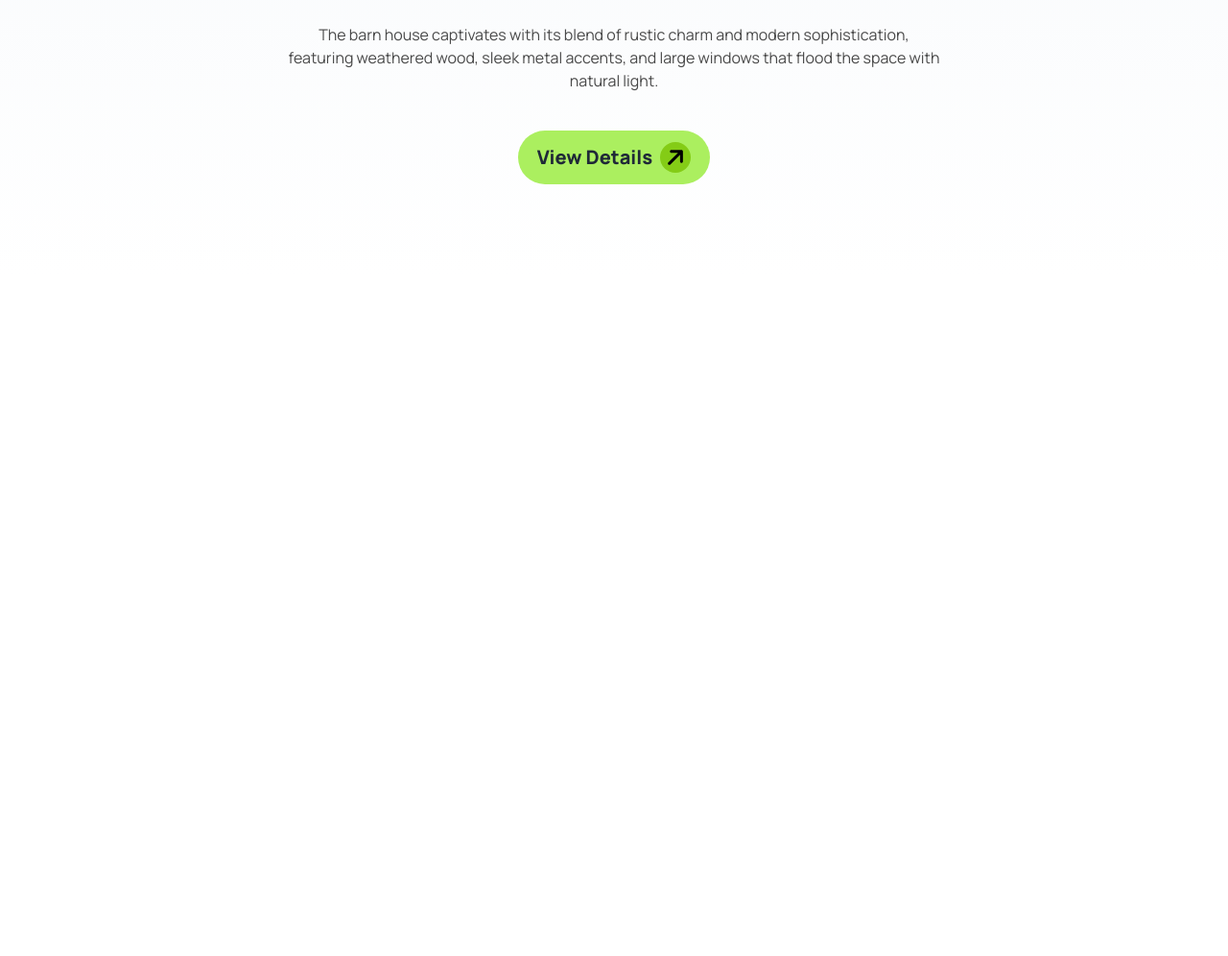
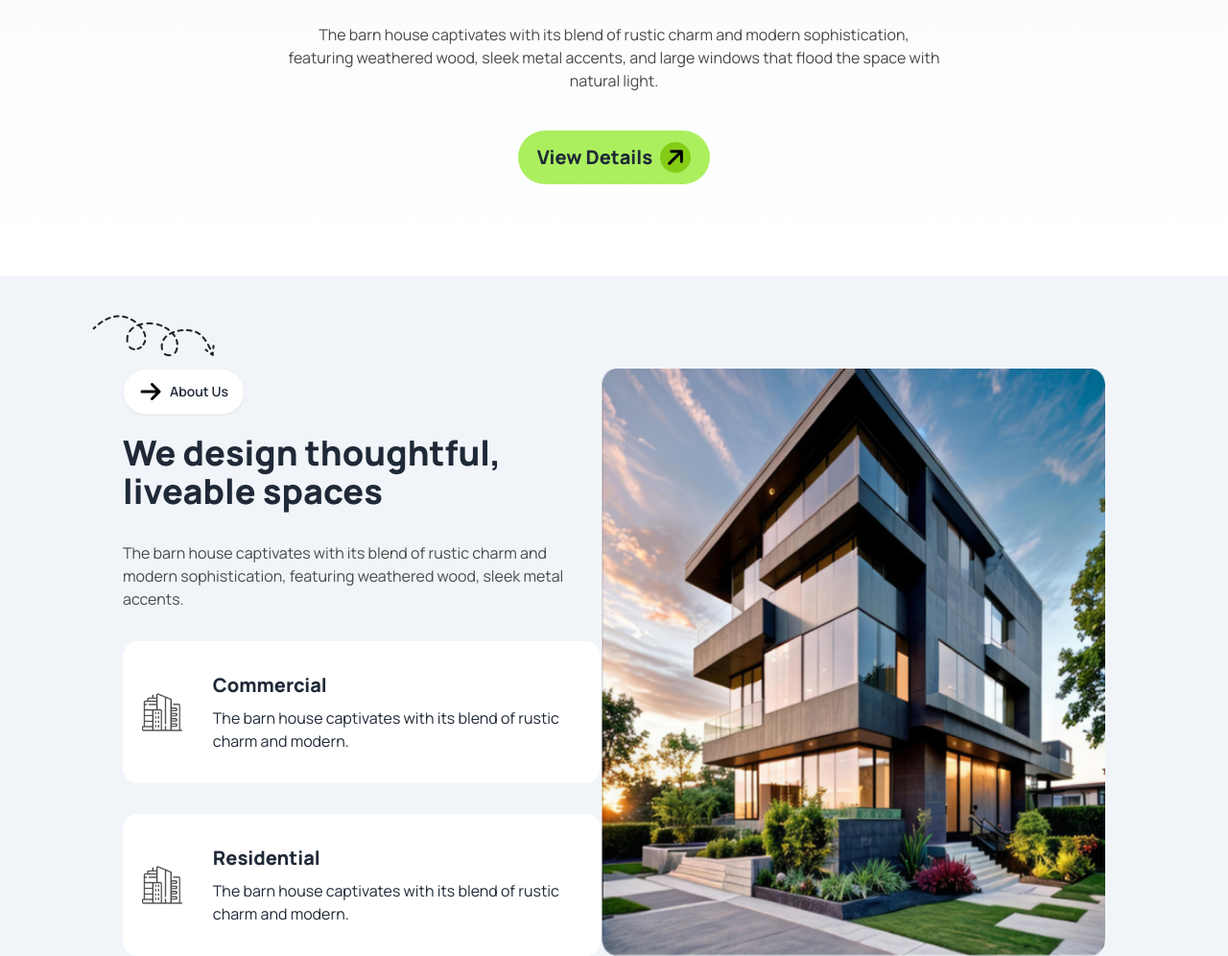
Before and after one commit to Mrb-Rafi/B10A3-tailwind-daisyui, a plain HTML site: page index.html in a window 1280 px wide. Shown: the part 650-1646 px from the top of the page at 96% size. Before the commit the page ends 938 px from the top, so only its background shows below. Drawn offline with nearby package versions, Linux system fonts and the light colour scheme.

Commit message:
added about us section

```diff
--- a/index.html
+++ b/index.html
@@ -22,21 +22,8 @@
         }
     </style>
 
-    <script>
-        tailwind.config = {
-        theme: {
-            extend: {
-            colors: {
-                clifford: '#da373d',
-                'rinterio-bg': 'background: rgb(244, 244, 244);',
-            }
-            }
-        }
-        }
-    </script>
-
 </head>
-<body class="bg-rinterio-bg font-manrope">
+<body class="bg-rinterio-bg font-manrope bg-slate-100">
 
     <!-- header section -->
     <header class="bg-gradient-to-b from-slate-100 to-white">
@@ -104,7 +91,7 @@
             </div>
 
             <img class="mx-auto pt-12" src="assets/banner.png" alt="">
-            <h1 class="pt-5 font-extrabold text-5xl text-center text-[rgba(33, 33, 33, 1)]">A barn house of this design has a striking appearance</h1>
+            <h1 class="pt-5 font-extrabold text-5xl text-center">A barn house of this design has a striking appearance</h1>
 
             <div class="flex justify-center">
                 <p class="text-[#494949] text-center pt-8 text-base w-2/3">The barn house captivates with its blend of rustic charm and modern sophistication, featuring weathered wood, sleek metal accents, and large windows that flood the space with natural light.</p>
@@ -124,7 +111,63 @@
     </header>
 
     <!-- main content -->
-    <main></main>
+    <main>
+
+        <!-- about us -->
+        <section>
+            <img class="pb-5 absolute left-24 pt-10" src="assets/Vector.png" alt="">
+            <div class="w-11/12 lg:w-4/5 mx-auto flex flex-col lg:flex-row pt-24">
+
+                <!-- details part -->
+                <div>
+                    <p class="btn bg-white rounded-full">
+                        <svg class="size-6 fill-black xmlns="http://www.w3.org/2000/svg" viewBox="0 0 448 512"><!--!Font Awesome Free 6.6.0 by @fontawesome - https://fontawesome.com License - https://fontawesome.com/license/free Copyright 2024 Fonticons, Inc.--><path d="M438.6 278.6c12.5-12.5 12.5-32.8 0-45.3l-160-160c-12.5-12.5-32.8-12.5-45.3 0s-12.5 32.8 0 45.3L338.8 224 32 224c-17.7 0-32 14.3-32 32s14.3 32 32 32l306.7 0L233.4 393.4c-12.5 12.5-12.5 32.8 0 45.3s32.8 12.5 45.3 0l160-160z"/></svg>
+                        About Us
+                    </p>
+
+                    <h2 class="font-extrabold text-4xl pt-5">We design thoughtful, liveable spaces</h2>
+                    <p class="text-[#494949] pt-8 text-base">The barn house captivates with its blend of rustic charm and
+                    modern sophistication, featuring weathered wood, sleek metal accents.</p>
+
+                    <!-- cards -->
+                    <div class="pt-8">
+                        <div class="card card-side bg-white">
+                            <figure>
+                              <img class="pl-5"
+                                src="assets/commercial.png"
+                                alt="" />
+                            </figure>
+                            <div class="card-body">
+                              <h2 class="card-title font-extrabold">Commercial</h2>
+                              <p>The barn house captivates with its blend of rustic charm and modern.</p>
+                            </div>
+                        </div>
+                    </div>
+
+                    <div class="pt-8">
+                        <div class="card card-side bg-white">
+                            <figure>
+                              <img class="pl-5"
+                                src="assets/commercial.png"
+                                alt="" />
+                            </figure>
+                            <div class="card-body">
+                              <h2 class="card-title font-extrabold">Residential</h2>
+                              <p>The barn house captivates with its blend of rustic charm and modern.</p>
+                            </div>
+                        </div>
+                    </div>
+
+                </div>
+
+                <!-- image part -->
+                <div class="w-full flex justify-end">
+                    <img src="assets/Rectangle.png" alt="">
+                </div>
+            </div>
+        </section>
+
+    </main>
 
     <!-- footer section -->
     <footer></footer>
```
